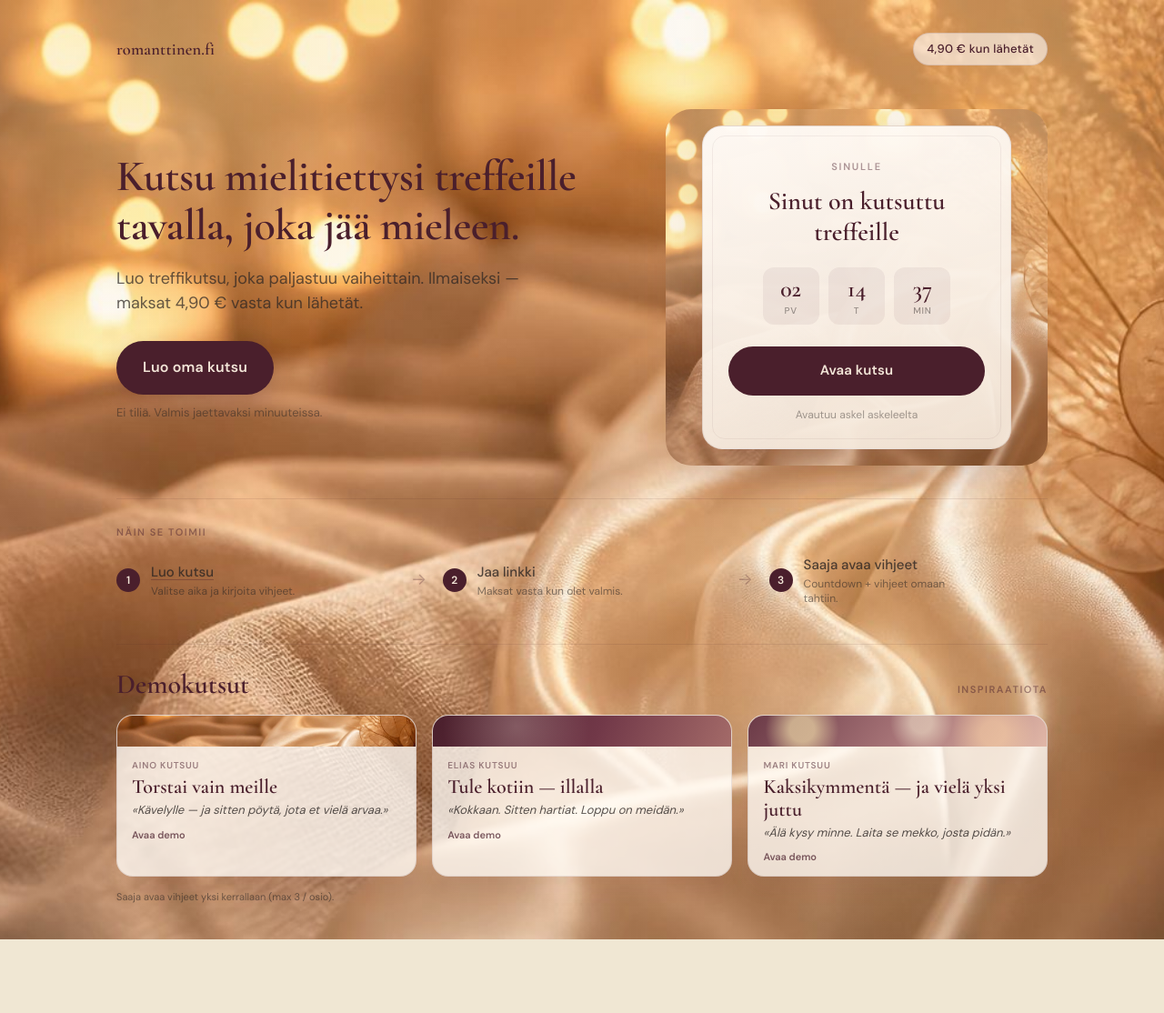
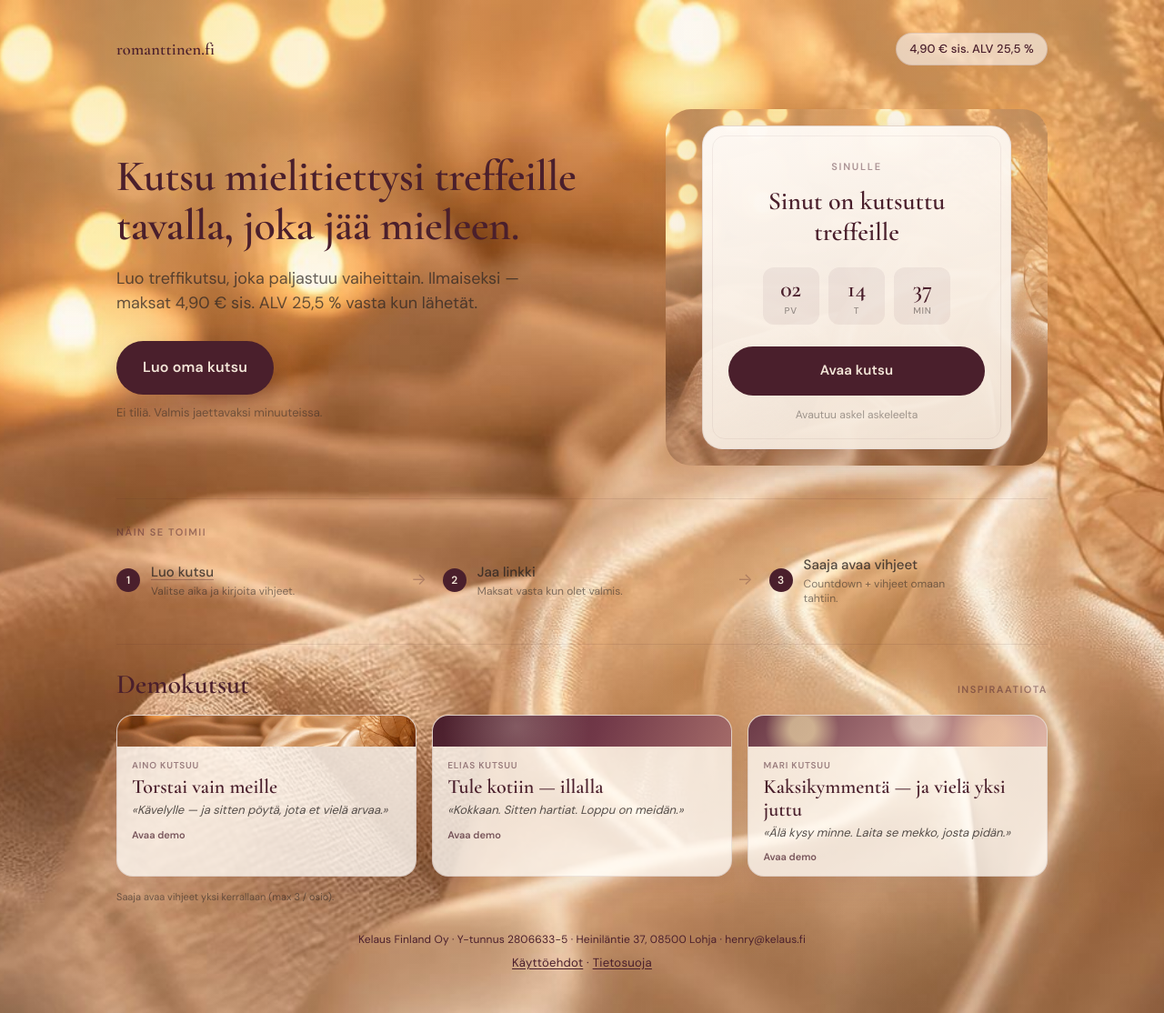
Before and after one commit to Henkka92/romanttinen.fi, a PHP site: page /tests/home-preview.html in a window 1280 px wide. Shown: the whole page at 91% size. Before the commit the page ends 1033 px from the top, so only its background shows below. Run offline with PHP 8.4, Linux system fonts and the light colour scheme.

Commit message:
1.4.5: Portti 4 hotfix — VAT price pill + Kelaus footer line
Mari QA FAIL: homepage price must be 4,90 € sis. ALV 25,5 %; trust footer needs seller line plus legal links. Peels and card-as-link unchanged.

Co-authored-by: Henkka92 <Henkka92@users.noreply.github.com>

```diff
--- a/assets/css/frontend.css
+++ b/assets/css/frontend.css
@@ -860,7 +860,7 @@ a.romant-story-brand {
 }
 
 .romant-home-price-pill {
-  flex-shrink: 0;
+  flex-shrink: 1;
   font-size: 0.6875rem;
   font-weight: 500;
   color: var(--romant-wine);
@@ -868,7 +868,8 @@ a.romant-story-brand {
   border: 1px solid rgba(74, 31, 44, 0.12);
   border-radius: 999px;
   padding: 0.32rem 0.65rem;
-  letter-spacing: 0.02em;
+  letter-spacing: 0.01em;
+  white-space: nowrap;
 }
 
 img.romant-logo,
@@ -3033,8 +3034,20 @@ a.romant-wordmark:focus {
   padding: 1.25rem 1.25rem 2.5rem;
   text-align: center;
   font-size: 0.82rem;
-  letter-spacing: 0.04em;
+  letter-spacing: 0.02em;
   color: var(--romant-wine);
+}
+
+.romant-legal-seller {
+  margin: 0 0 0.4rem;
+  font-size: 0.75rem;
+  line-height: 1.45;
+  letter-spacing: 0.01em;
+  color: var(--romant-wine);
+}
+
+.romant-legal-footer-links {
+  margin: 0;
 }
 
 .romant-home .romant-legal-footer {
--- a/includes/class-templates.php
+++ b/includes/class-templates.php
@@ -219,13 +219,17 @@ final class Romant_Kutsu_Templates {
     }
 
     /**
-     * LOCKED Portti 4 footer: Käyttöehdot · Tietosuoja
+     * LOCKED Portti 4 footer: seller line + Käyttöehdot · Tietosuoja
+     * Seller: Kelaus Finland Oy · Y-tunnus 2806633-5 · Heiniläntie 37, 08500 Lohja · henry@kelaus.fi
      */
     public static function legal_footer_markup(): string {
         return '<footer class="romant-legal-footer">'
+            . '<p class="romant-legal-seller">' . esc_html(Romant_Kutsu_Settings::get_company_line()) . '</p>'
+            . '<p class="romant-legal-footer-links">'
             . '<a href="' . esc_url(Romant_Kutsu_Rewrite::terms_url()) . '">Käyttöehdot</a>'
             . '<span aria-hidden="true"> · </span>'
             . '<a href="' . esc_url(Romant_Kutsu_Rewrite::privacy_url()) . '">Tietosuoja</a>'
+            . '</p>'
             . '</footer>';
     }
 
--- a/romanttinen-kutsu.php
+++ b/romanttinen-kutsu.php
@@ -3,7 +3,7 @@
  * Plugin Name: Romanttinen Kutsu
  * Plugin URI:  https://romanttinen.fi
  * Description: Romanttinen.fi V1.1 – kutsu-peli: osiot, progressiivinen paljastus, Visma Pay (tai stub), jaettava linkki.
- * Version:     1.4.4
+ * Version:     1.4.5
  * Author:      Romanttinen
  * Author URI:  https://romanttinen.fi
  * Text Domain: romanttinen-kutsu
@@ -16,7 +16,7 @@ if (!defined('ABSPATH')) {
     exit;
 }
 
-define('ROMANT_KUTSU_VERSION', '1.4.4');
+define('ROMANT_KUTSU_VERSION', '1.4.5');
 define('ROMANT_KUTSU_FILE', __FILE__);
 define('ROMANT_KUTSU_PATH', plugin_dir_path(__FILE__));
 define('ROMANT_KUTSU_URL', plugin_dir_url(__FILE__));
--- a/templates/layout-start.php
+++ b/templates/layout-start.php
@@ -26,7 +26,7 @@ $og_url          = isset($og_url) ? (string) $og_url : '';
     <meta charset="utf-8" />
     <meta name="viewport" content="width=device-width, initial-scale=1" />
     <?php if ($allow_index) : ?>
-    <meta name="description" content="Kutsu mielitiettysi treffeille — unohtumattomalla tavalla. Luonnos ilmaiseksi. 4,90 € vasta kun jaat linkin." />
+    <meta name="description" content="Kutsu mielitiettysi treffeille — unohtumattomalla tavalla. Luonnos ilmaiseksi. 4,90 € sis. ALV 25,5 % vasta kun jaat linkin." />
     <?php else : ?>
     <meta name="robots" content="noindex,nofollow" />
     <?php endif; ?>
--- a/templates/partials-home.php
+++ b/templates/partials-home.php
@@ -10,17 +10,18 @@ if (!defined('ABSPATH')) {
 }
 $create_url = $create_url ?? Romant_Kutsu_Rewrite::create_url();
 $demos      = Romant_Kutsu_Home::demos();
+$vat_line   = Romant_Kutsu_Settings::get_price_vat_line();
 ?>
 <div class="romant-home">
     <header class="romant-home-header">
         <?php echo Romant_Kutsu_Templates::wordmark_markup('romant-home-wordmark'); ?>
-        <span class="romant-home-price-pill">4,90 € kun lähetät</span>
+        <span class="romant-home-price-pill"><?php echo esc_html($vat_line); ?></span>
     </header>
 
     <section class="romant-home-hero" aria-labelledby="romant-home-headline">
         <div class="romant-home-copy">
             <h1 id="romant-home-headline">Kutsu mielitiettysi treffeille tavalla, joka jää mieleen.</h1>
-            <p class="romant-home-sub">Luo treffikutsu, joka paljastuu vaiheittain. Ilmaiseksi — maksat 4,90&nbsp;€ vasta kun lähetät.</p>
+            <p class="romant-home-sub">Luo treffikutsu, joka paljastuu vaiheittain. Ilmaiseksi — maksat <?php echo esc_html($vat_line); ?> vasta kun lähetät.</p>
             <div class="romant-home-ctas">
                 <a class="romant-btn romant-btn-primary romant-home-cta" href="<?php echo esc_url($create_url); ?>">
                     Luo oma kutsu
--- a/tests/home-preview.html
+++ b/tests/home-preview.html
@@ -11,13 +11,13 @@
 <div class="romant-home">
     <header class="romant-home-header">
         <a class="romant-wordmark romant-home-wordmark" href="/">romanttinen.fi</a>
-        <span class="romant-home-price-pill">4,90 € kun lähetät</span>
+        <span class="romant-home-price-pill">4,90 € sis. ALV 25,5 %</span>
     </header>
 
     <section class="romant-home-hero" aria-labelledby="romant-home-headline">
         <div class="romant-home-copy">
             <h1 id="romant-home-headline">Kutsu mielitiettysi treffeille tavalla, joka jää mieleen.</h1>
-            <p class="romant-home-sub">Luo treffikutsu, joka paljastuu vaiheittain. Ilmaiseksi — maksat 4,90&nbsp;€ vasta kun lähetät.</p>
+            <p class="romant-home-sub">Luo treffikutsu, joka paljastuu vaiheittain. Ilmaiseksi — maksat 4,90 € sis. ALV 25,5 % vasta kun lähetät.</p>
             <div class="romant-home-ctas">
                 <a class="romant-btn romant-btn-primary romant-home-cta" href="/kutsu/uusi/">Luo oma kutsu</a>
             </div>
@@ -113,6 +113,14 @@
         </div>
         <p class="romant-home-craft-note">Saaja avaa vihjeet yksi kerrallaan (max 3 / osio).</p>
     </section>
+    <footer class="romant-legal-footer">
+        <p class="romant-legal-seller">Kelaus Finland Oy · Y-tunnus 2806633-5 · Heiniläntie 37, 08500 Lohja · henry@kelaus.fi</p>
+        <p class="romant-legal-footer-links">
+            <a href="/kayttoehdot/">Käyttöehdot</a>
+            <span aria-hidden="true"> · </span>
+            <a href="/tietosuoja/">Tietosuoja</a>
+        </p>
+    </footer>
 </div>
 </body>
 </html>
```
Also changed, not shown: tests/craft-portti2.test.js (+1 -1 lines), tests/peel-stack.test.js (+1 -1 lines), tests/portti3-home.test.js (+10 -8 lines), tests/portti4-trust.test.js (+16 -9 lines), README.md.
